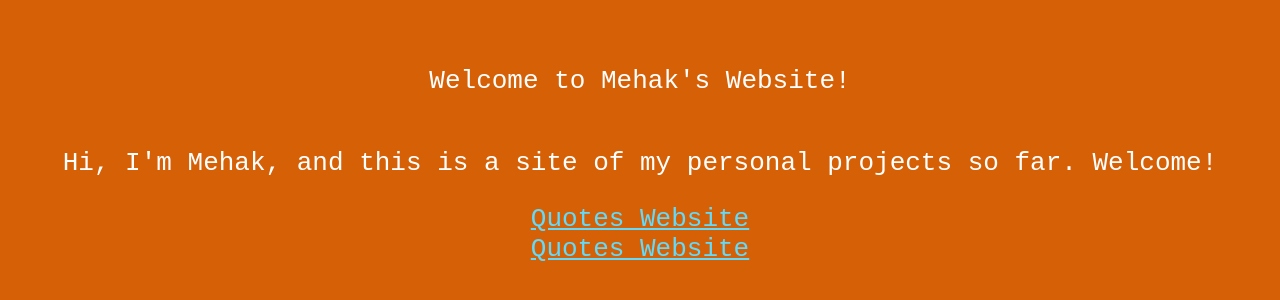
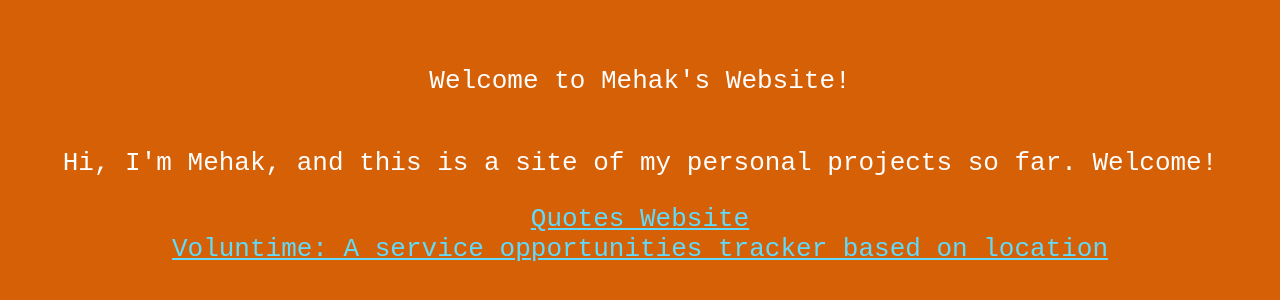
Before and after one commit to mehakkd/mehakkd.github.io, a React (Create React App) app: page / in a window 1280 px wide. Shown: the part 248-548 px from the top of the page. Built offline with nearby package versions, Linux system fonts and the light colour scheme.

Commit message:
added link to voluntime expo app

```diff
--- a/src/App.js
+++ b/src/App.js
@@ -18,11 +18,11 @@ function App() {
         </a>
         <a
           className="App-link"
-          href="https://quotes-kohl.vercel.app/"
+          href="https://expo.dev/@mehakkd/voluntime"
           target="_blank"
           rel="noopener noreferrer"
         >
-          Quotes Website
+          Voluntime: A service opportunities tracker based on location
         </a>
       </header>
     </div>
```
